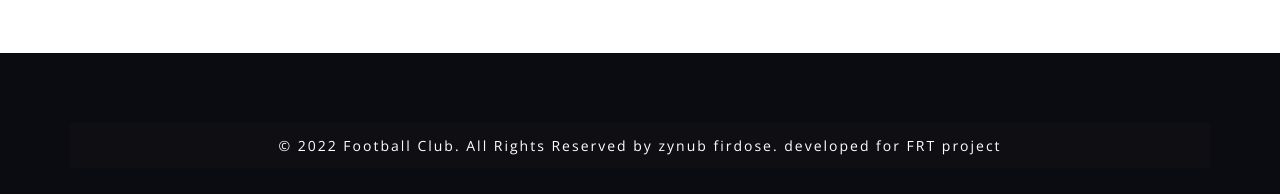
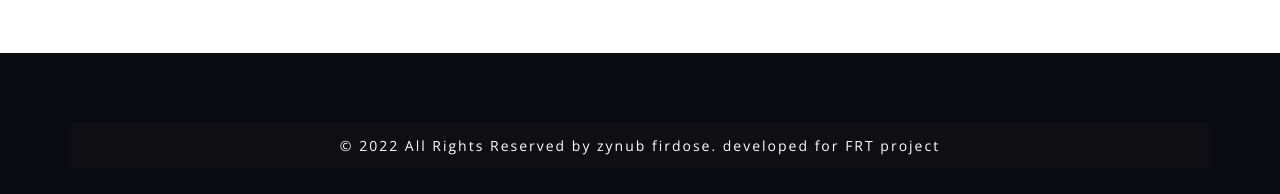
Before and after one commit to ZynubFirdose/FRT-Project, a plain HTML site: page contact.html in a window 1280 px wide. Shown: the part 995-1189 px from the top of the page. Drawn offline with nearby package versions, Linux system fonts and the light colour scheme.

Commit message:
Update contact.html

```diff
--- a/contact.html
+++ b/contact.html
@@ -90,7 +90,7 @@
 		<div class="col-md-4 w3layouts_footer_grid">
 
 			</div>
-			<p class="copyright">© 2022 Football Club. All Rights Reserved by zynub firdose. developed for FRT project </a></p>
+			<p class="copyright">© 2022 All Rights Reserved by zynub firdose. developed for FRT project </a></p>
 	</div>
 	<!-- //footer -->
 
```
